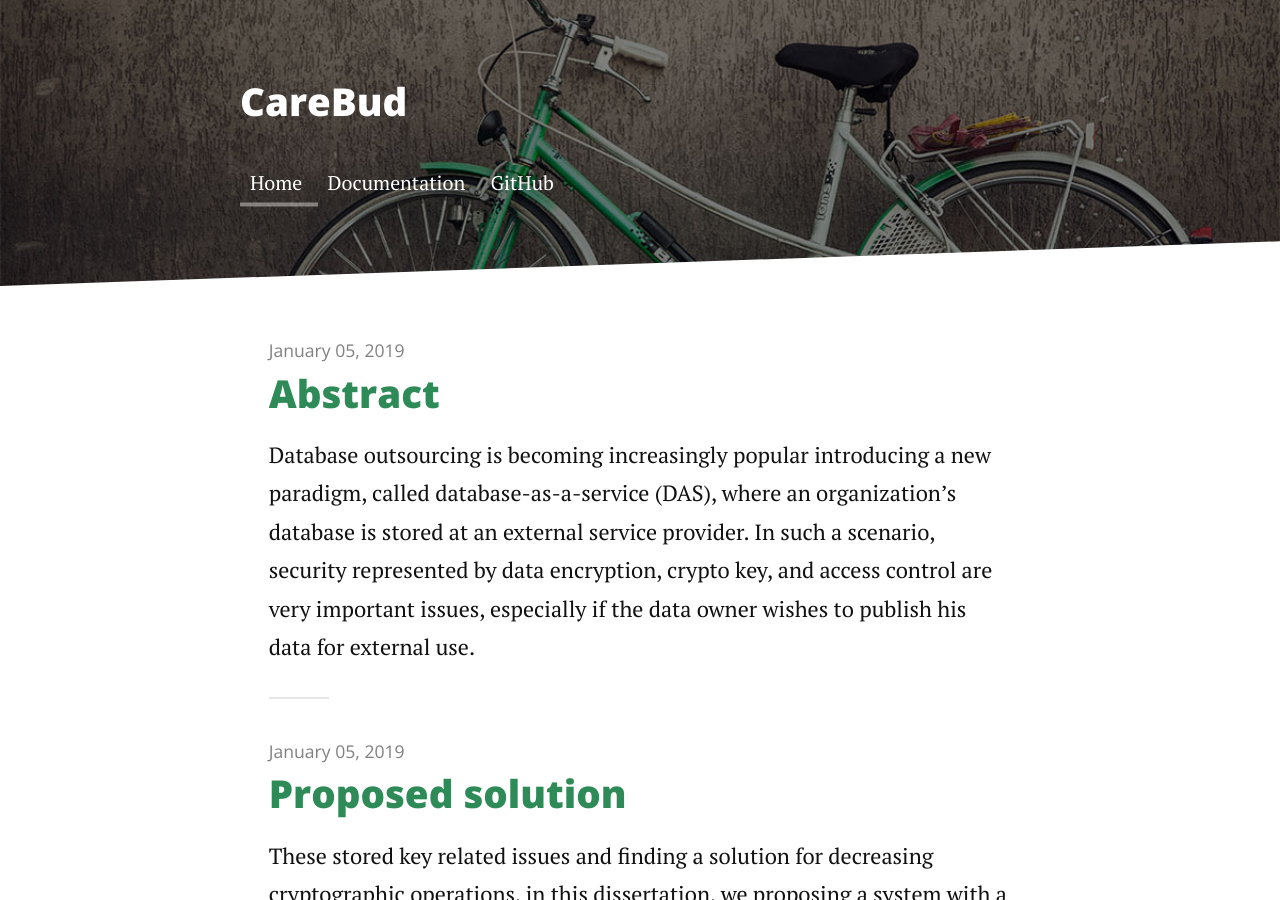
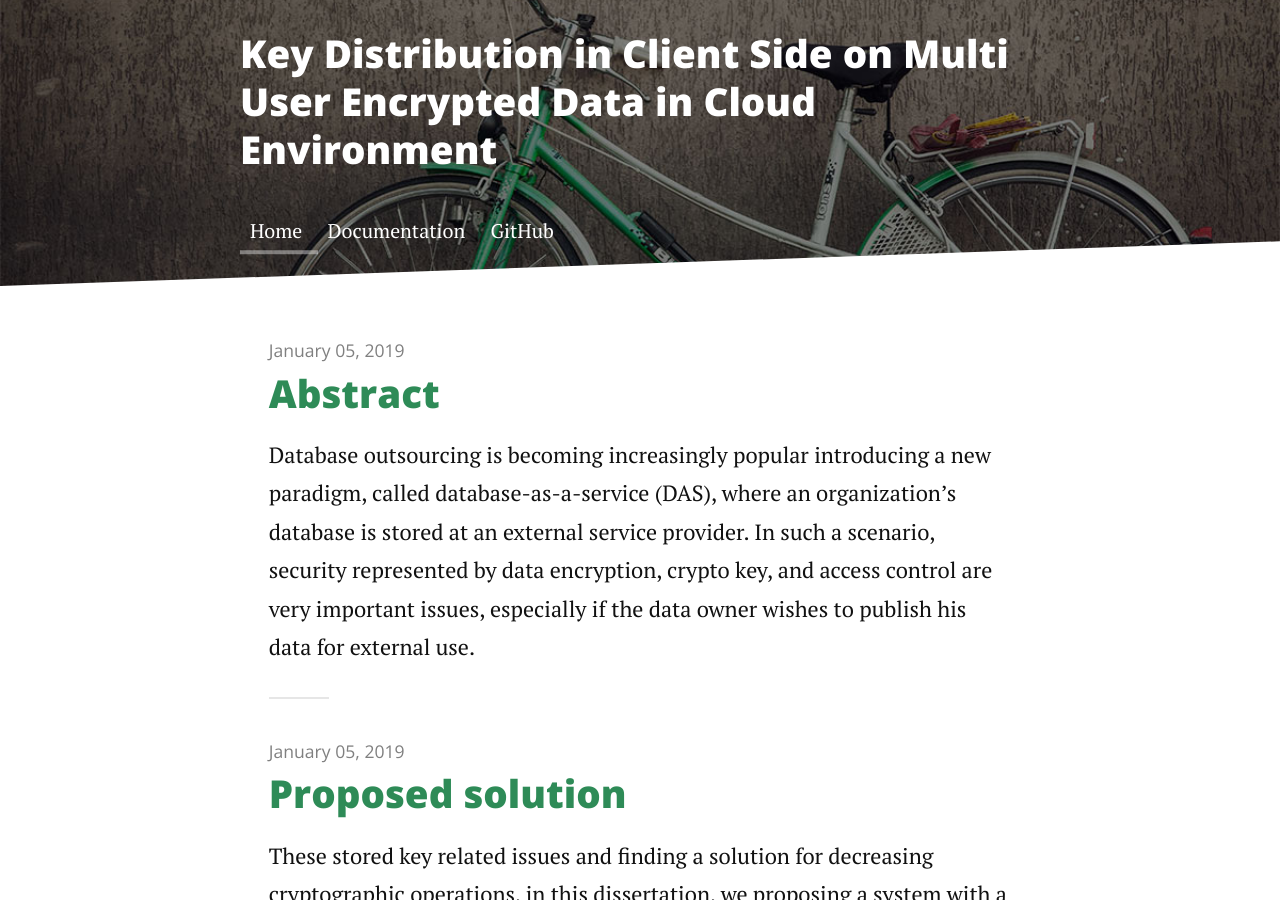
Before and after one commit to ibrahimsenan/ibrahimsenan.github.io, a Jekyll site: the page built from index.html, in a window 1280 px wide and 900 px high. Built offline with Jekyll 4.4.1, drawn with Linux system fonts in a browser that asks for light colours; nearby versions of some CDN libraries; the list of posts is cut into pages by our own code.

Commit message:
Update _config.yml

```diff
--- a/_config.yml
+++ b/_config.yml
@@ -1,4 +1,4 @@
-title: CareBud
+title: Key Distribution in Client Side on Multi User Encrypted Data in Cloud Environment
 description: Project about Key Distribution in Client Side on Multi User Encrypted Data in Cloud Environment
 
 url: https://github.com/ibrahimsenan/ibrahimsenan.github.io
```
